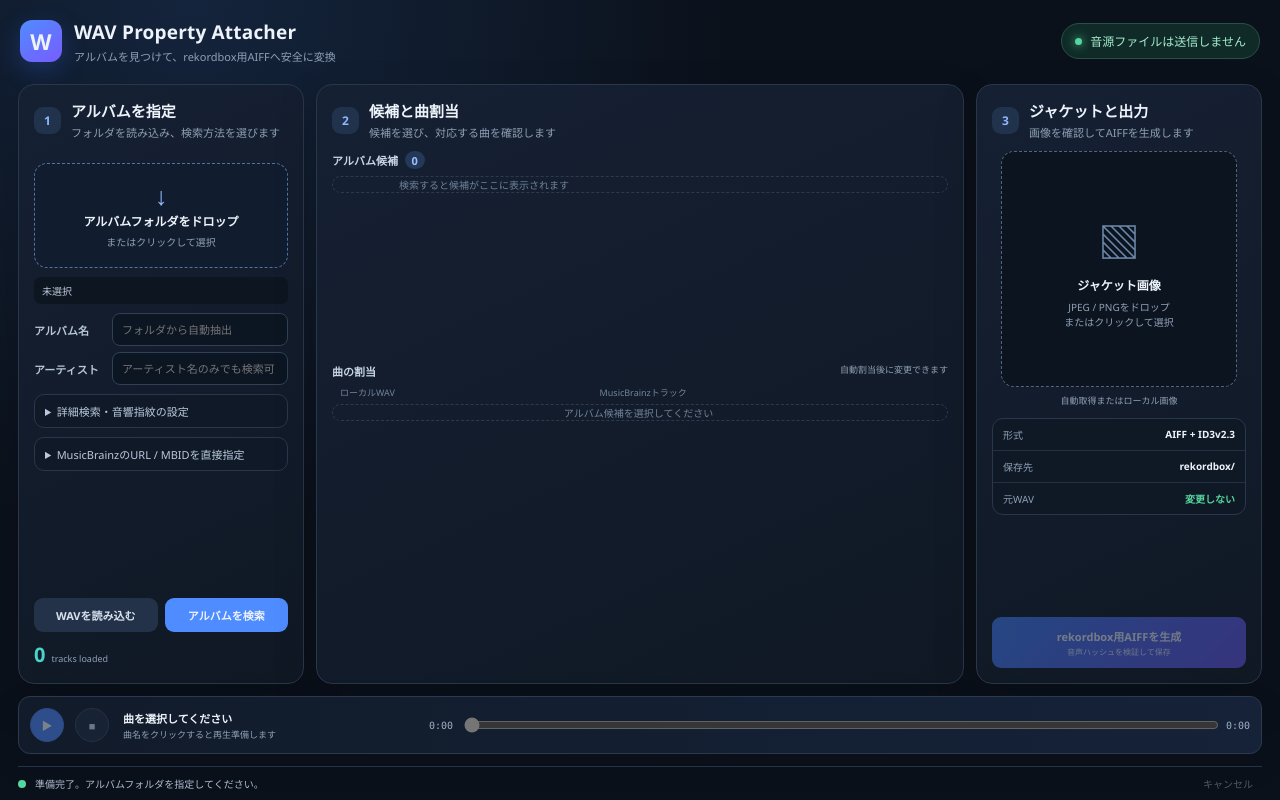
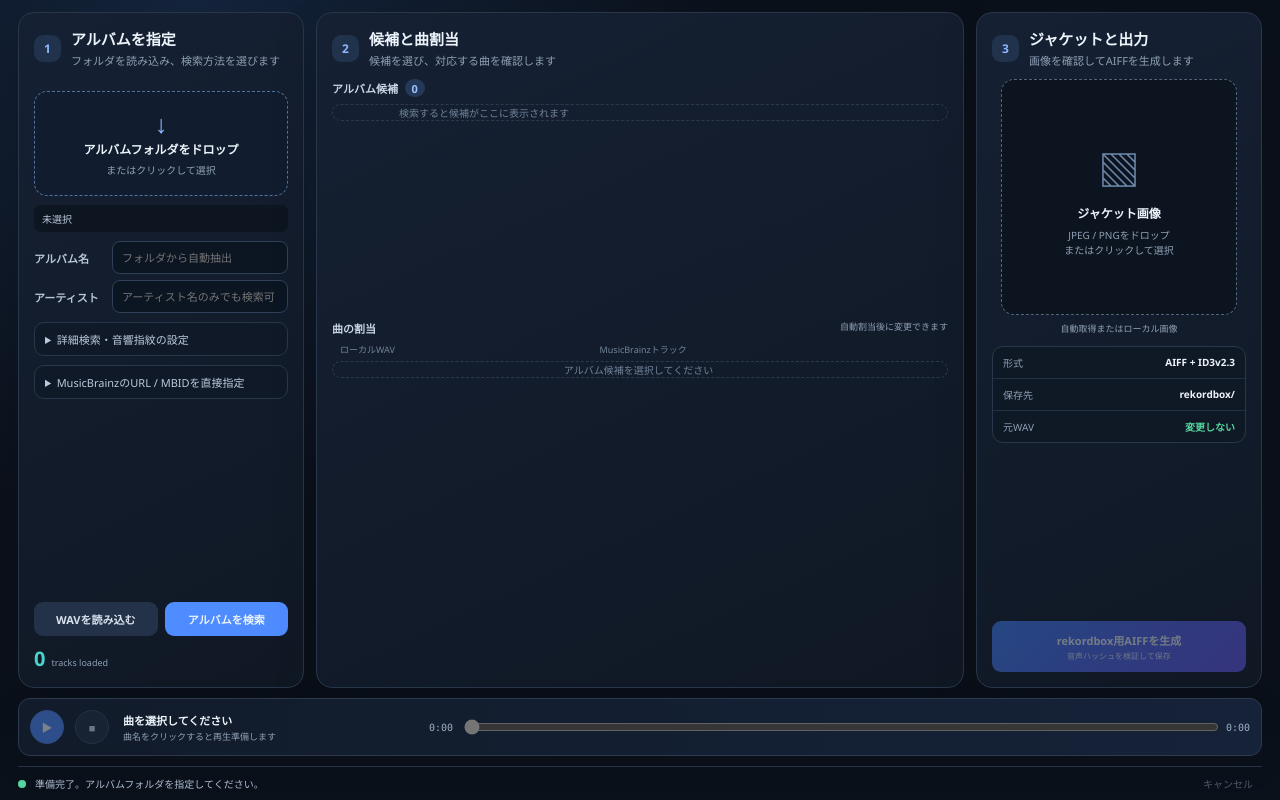
Before and after one commit to hiro-1219/wav-propaty-attacher, a plain HTML site: page frontend/dist/index.html in a window 1280 px wide. Drawn offline with Linux system fonts and the light colour scheme.

Commit message:
refactor: remove application header

```diff
--- a/frontend/dist/index.html
+++ b/frontend/dist/index.html
@@ -8,17 +8,6 @@
 </head>
 <body>
   <div id="app-shell">
-    <header class="app-header">
-      <div class="brand">
-        <div class="brand-mark" aria-hidden="true">W</div>
-        <div>
-          <h1>WAV Property Attacher</h1>
-          <p>アルバムを見つけて、rekordbox用AIFFへ安全に変換</p>
-        </div>
-      </div>
-      <div class="privacy-pill"><span class="privacy-dot"></span>音源ファイルは送信しません</div>
-    </header>
-
     <main class="workspace">
       <section class="panel source-panel" aria-labelledby="source-title">
         <div class="panel-heading">
--- a/frontend/dist/style.css
+++ b/frontend/dist/style.css
@@ -23,19 +23,13 @@ button { color: inherit; }
 #app-shell {
   height: 100vh;
   display: grid;
-  grid-template-rows: 72px minmax(0, 1fr) 58px 34px;
-  padding: 0 18px;
-  gap: 12px;
+  grid-template-rows: minmax(0, 1fr) 58px 34px;
+  padding: 12px 18px 0;
+  gap: 10px;
 }
 
-.app-header { display: flex; align-items: center; justify-content: space-between; padding: 10px 2px 0; }
-.brand { display: flex; align-items: center; gap: 12px; }
-.brand-mark { width: 42px; height: 42px; display: grid; place-items: center; border-radius: 12px; background: linear-gradient(145deg, var(--blue), #785cff); font-size: 22px; font-weight: 800; box-shadow: 0 8px 24px #3675ff40; }
-h1, h2, p { margin: 0; }
-h1 { font-size: 19px; letter-spacing: .01em; }
-.brand p, .panel-heading p { color: var(--muted); font-size: 11px; margin-top: 3px; }
-.privacy-pill { border: 1px solid #285146; background: #102b27; color: #a4edcf; border-radius: 999px; padding: 8px 13px; font-size: 12px; display: flex; align-items: center; gap: 8px; }
-.privacy-dot { width: 7px; height: 7px; border-radius: 50%; background: var(--success); box-shadow: 0 0 10px var(--success); }
+h2, p { margin: 0; }
+.panel-heading p { color: var(--muted); font-size: 11px; margin-top: 3px; }
 
 .workspace { min-height: 0; display: grid; grid-template-columns: 286px minmax(500px, 1fr) 286px; gap: 12px; }
 .panel { min-height: 0; background: linear-gradient(155deg, #152033, #101824); border: 1px solid var(--line); border-radius: 16px; padding: 15px; box-shadow: 0 18px 45px #00000028; overflow: hidden; }
@@ -157,7 +151,7 @@ input.seek-bar:disabled { cursor: default; }
 ::-webkit-scrollbar-thumb { background: #34445a; border-radius: 6px; }
 
 @media (max-height: 720px) {
-  #app-shell { grid-template-rows: 54px minmax(0, 1fr) 52px 30px; gap: 7px; }
+  #app-shell { grid-template-rows: minmax(0, 1fr) 52px 30px; padding-top: 8px; gap: 7px; }
   .panel { padding: 11px; }
   .source-panel { gap: 5px; }
   .drop-zone { min-height: 65px; }
```
